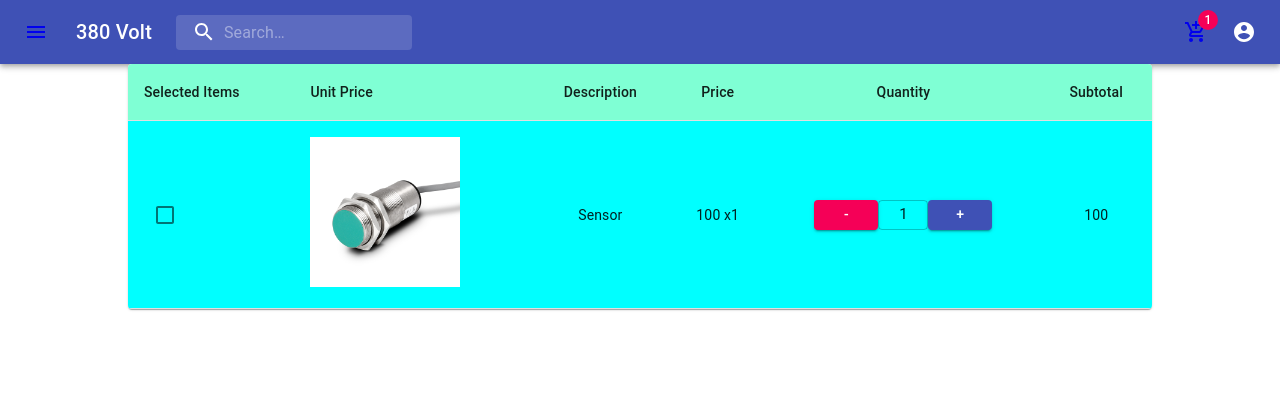
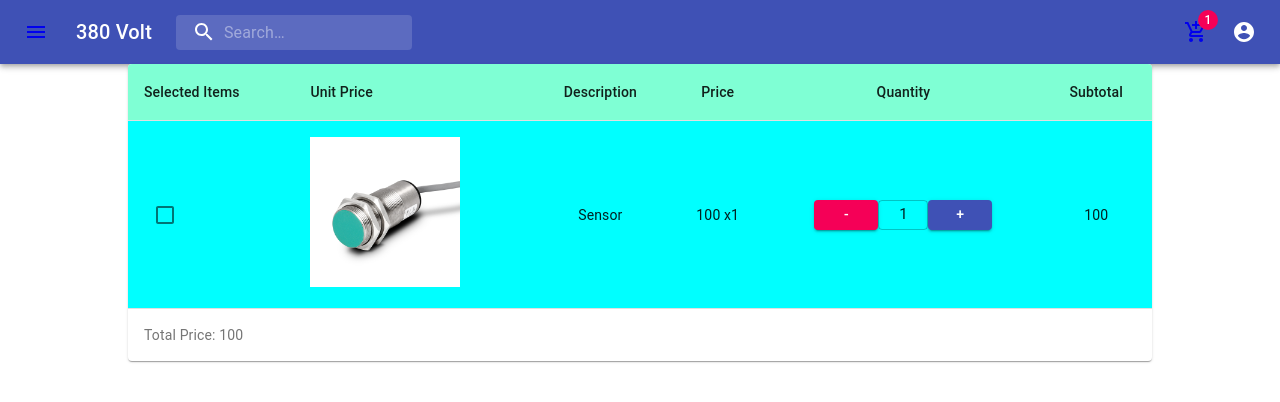
Before and after one commit to omgpiu/shop, a React (Create React App) app: page /cart in a window 1280 px wide. Shown: the top 402 px of the page. Built offline with nearby package versions, Linux system fonts and the light colour scheme.

Commit message:
Need test refactor

```diff
--- a/src/features/f2-cart/c1-ui/Cart.tsx
+++ b/src/features/f2-cart/c1-ui/Cart.tsx
@@ -1,4 +1,4 @@
-import React from 'react';
+import React, {useEffect} from 'react';
 import {makeStyles} from '@material-ui/core/styles';
 import Table from '@material-ui/core/Table';
 import TableBody from '@material-ui/core/TableBody';
@@ -9,8 +9,8 @@ import TableRow from '@material-ui/core/TableRow';
 import Paper from '@material-ui/core/Paper';
 import {useDispatch, useSelector} from 'react-redux';
 import {Button, Checkbox, TextField} from '@material-ui/core';
-import {getCartItems} from '../c2-bll/cart-selectors';
-import {setQuantity} from '../c2-bll/cart-reducer';
+import {getCartItems, getTotalPrice} from '../c2-bll/cart-selectors';
+import {setQuantity, setTotalPrice} from '../c2-bll/cart-reducer';
 import st from './cart.module.css';
 
 
@@ -25,21 +25,27 @@ export const Cart: React.FC = () => {
     const dispatch = useDispatch();
     const classes = useStyles();
     const cartItems = useSelector(getCartItems);
-    // const [checked, setChecked] = React.useState(false);
+    const totalPrice = useSelector(getTotalPrice);
 
 
-    // const checkboxHandleChange = (event: ChangeEvent<HTMLInputElement>) => {
-    //     setChecked(event.currentTarget.checked);
-    // };
     // change amount of items to buy
     const setNewQuantity = (id: string, quantityToBuy: number) => {
         dispatch(setQuantity({id, quantityToBuy}));
     };
 
+    //TODO upgrade performance
+    console.log('render');
+
+
+
+    useEffect(() => {
+        dispatch(setTotalPrice());
+    },[cartItems]);
 
     return (
         <TableContainer component={Paper} style={{width: '80%', margin: '0 auto'}}>
             <Table className={classes.table} aria-label="simple table">
+                <caption>Total Price: {totalPrice}</caption>
                 <TableHead className={st.header}>
                     <TableRow>
                         <TableCell>Selected Items</TableCell>
@@ -56,7 +62,6 @@ export const Cart: React.FC = () => {
                         <TableRow key={item.id}>
                             <TableCell component="th" scope="row">
                                 <Checkbox
-
                                     inputProps={{'aria-label': 'primary checkbox'}}
                                 />
                             </TableCell>
@@ -69,7 +74,8 @@ export const Cart: React.FC = () => {
                                         disabled={!item.quantityToBuy}
                                         onClick={() => {
                                             setNewQuantity(item.id, item.quantityToBuy - 1);
-                                        }}>
+                                        }}
+                                >
                                     -
                                 </Button>
                                 <TextField id="outlined-basic" variant="outlined"
@@ -83,12 +89,11 @@ export const Cart: React.FC = () => {
                                         onClick={() => {
                                             setNewQuantity(item.id, item.quantityToBuy + 1);
                                         }}
-
                                 >
                                     +
                                 </Button>
                             </TableCell>
-                            <TableCell align="center">{item.price * item.quantityToBuy}</TableCell>
+                            <TableCell align="center">{item.price * item.quantityToBuy} </TableCell>
                         </TableRow>
                     ))}
                 </TableBody>
```
